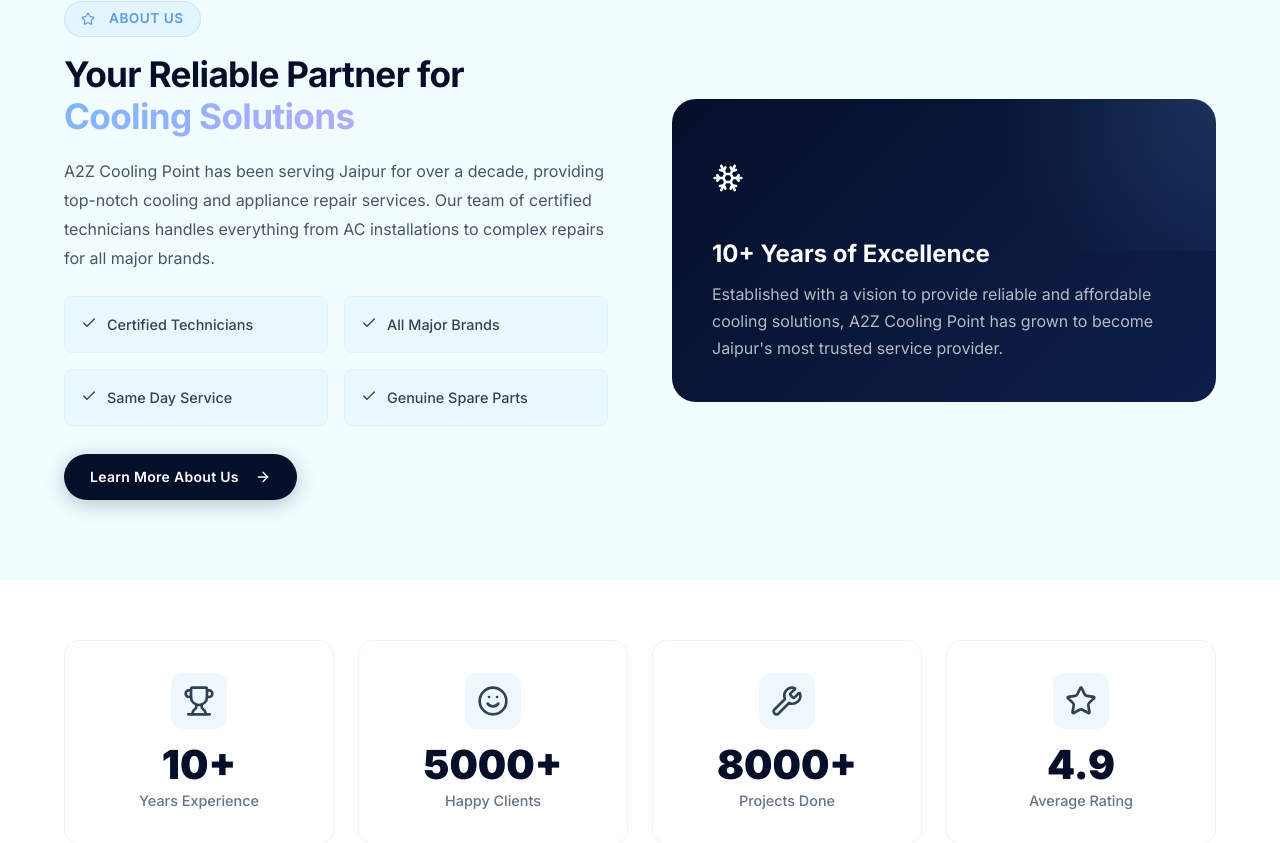
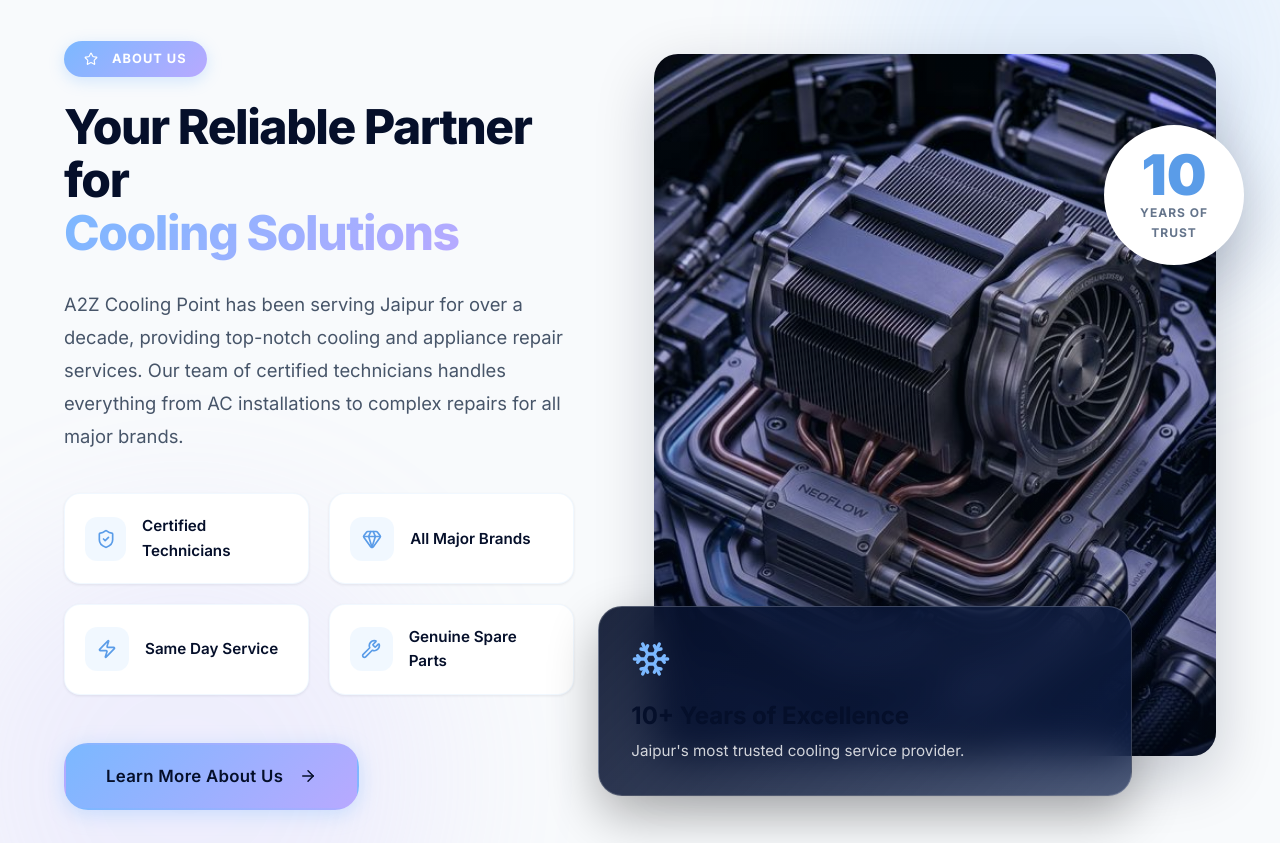
Before and after one commit to Eshbanoliver/a2z-cooling-website-showcase, a React (Vite) app: page / in a window 1280 px wide. Shown: the part 879-1722 px from the top of the page. Built offline with nearby package versions, Linux system fonts and the light colour scheme.

Commit message:
home about us

```diff
--- a/src/index.css
+++ b/src/index.css
@@ -762,92 +762,223 @@
 }
 
 /* ===== ABOUT PREVIEW ===== */
+.about-preview-section {
+  position: relative;
+  overflow: hidden;
+  padding: 120px 0;
+  background: var(--gray-50);
+}
+
+.section-blob {
+  position: absolute;
+  width: 500px;
+  height: 500px;
+  filter: blur(80px);
+  border-radius: 100%;
+  pointer-events: none;
+  opacity: 0.15;
+}
+
+.section-blob-1 {
+  top: -10%;
+  right: -5%;
+  background: var(--blue);
+}
+
+.section-blob-2 {
+  bottom: -10%;
+  left: -5%;
+  background: var(--lavender);
+}
+
 .about-preview {
   display: grid;
+  grid-template-columns: 1fr 1.1fr;
+  gap: 80px;
+  align-items: center;
+}
+
+.badge-vibrant {
+  display: inline-flex;
+  align-items: center;
+  gap: 8px;
+  padding: 8px 20px;
+  background: var(--gradient-blue);
+  color: var(--white);
+  border-radius: 100px;
+  font-size: 0.8rem;
+  font-weight: 700;
+  text-transform: uppercase;
+  letter-spacing: 1px;
+  margin-bottom: 24px;
+  box-shadow: 0 4px 15px rgba(123, 184, 255, 0.3);
+}
+
+.title-huge {
+  font-size: 3rem;
+  font-weight: 800;
+  line-height: 1.1;
+  margin-bottom: 28px;
+  letter-spacing: -0.03em;
+  color: var(--navy);
+}
+
+.description-lg {
+  font-size: 1.15rem;
+  line-height: 1.8;
+  color: var(--gray-600);
+  margin-bottom: 40px;
+}
+
+.about-features-vident {
+  display: grid;
   grid-template-columns: 1fr 1fr;
-  gap: 64px;
-  align-items: center;
-}
-
-.about-preview-content .badge {
-  display: inline-flex;
-  align-items: center;
-  gap: 8px;
-  padding: 6px 16px;
-  background: rgba(123, 184, 255, 0.12);
-  border: 1px solid rgba(123, 184, 255, 0.25);
-  border-radius: 100px;
-  font-size: 0.85rem;
+  gap: 20px;
+  margin-bottom: 48px;
+}
+
+.about-feature-item {
+  display: flex;
+  align-items: center;
+  gap: 16px;
+  padding: 20px;
+  background: var(--white);
+  border-radius: var(--radius-lg);
+  box-shadow: var(--shadow-sm);
+  transition: var(--transition);
+  border: 1px solid rgba(123, 184, 255, 0.1);
+}
+
+.about-feature-item:hover {
+  transform: translateY(-5px);
+  box-shadow: var(--shadow-md);
+  border-color: var(--blue);
+}
+
+.about-feature-item-icon {
+  width: 44px;
+  height: 44px;
+  background: rgba(123, 184, 255, 0.1);
+  color: var(--blue-dark);
+  display: flex;
+  align-items: center;
+  justify-content: center;
+  border-radius: 12px;
+  transition: var(--transition);
+}
+
+.about-feature-item:hover .about-feature-item-icon {
+  background: var(--blue-dark);
+  color: var(--white);
+}
+
+.about-feature-item-text {
   font-weight: 600;
-  color: var(--blue-dark);
-  margin-bottom: 16px;
-  text-transform: uppercase;
-  letter-spacing: 0.5px;
-}
-
-.about-preview-content h2 {
-  font-size: 2.2rem;
-  margin-bottom: 20px;
-  letter-spacing: -0.02em;
-}
-
-.about-preview-content p {
-  color: var(--gray-600);
-  line-height: 1.8;
-  margin-bottom: 16px;
-}
-
-.about-preview-image {
+  color: var(--navy);
+  font-size: 0.95rem;
+}
+
+.about-preview-visual {
   position: relative;
-}
-
-.about-preview-card {
-  padding: 40px;
-  background: var(--gradient-navy);
+  padding-bottom: 40px;
+}
+
+.about-main-image {
+  position: relative;
   border-radius: var(--radius-xl);
-  color: var(--white);
-  position: relative;
   overflow: hidden;
-}
-
-.about-preview-card::before {
-  content: '';
-  position: absolute;
-  top: -50%;
-  right: -50%;
+  box-shadow: var(--shadow-xl);
+  aspect-ratio: 4/5;
+}
+
+.about-main-image img {
   width: 100%;
   height: 100%;
-  background: radial-gradient(circle, rgba(123, 184, 255, 0.15), transparent 70%);
-}
-
-.about-card-icon {
-  font-size: 3rem;
-  margin-bottom: 24px;
-  position: relative;
-  z-index: 1;
-}
-
-.about-card-title {
+  object-fit: cover;
+  transition: var(--transition-slow);
+}
+
+.about-preview-visual:hover .about-main-image img {
+  transform: scale(1.05);
+}
+
+.image-overlay-vibrant {
+  position: absolute;
+  inset: 0;
+  background: linear-gradient(to top, rgba(5, 15, 42, 0.4) 0%, transparent 100%);
+}
+
+.about-floating-card {
+  position: absolute;
+  bottom: 0;
+  left: -10%;
+  right: 15%;
+  padding: 32px;
+  border-radius: var(--radius-xl);
+  z-index: 2;
+  backdrop-filter: blur(20px);
+  -webkit-backdrop-filter: blur(20px);
+  border: 1px solid rgba(255, 255, 255, 0.2);
+  color: var(--white);
+  box-shadow: 0 20px 50px rgba(0, 0, 0, 0.3);
+}
+
+.glass-vibrant {
+  background: linear-gradient(135deg, rgba(5, 15, 42, 0.9) 0%, rgba(13, 31, 74, 0.7) 100%);
+}
+
+.about-card-icon-huge {
+  margin-bottom: 16px;
+  color: var(--blue);
+}
+
+.about-floating-card h3 {
   font-size: 1.5rem;
   font-weight: 700;
-  color: var(--white);
-  margin-bottom: 12px;
-  position: relative;
-  z-index: 1;
-}
-
-.about-card-text {
-  color: rgba(255, 255, 255, 0.7);
-  line-height: 1.7;
-  position: relative;
-  z-index: 1;
-}
-
-.about-features {
-  display: grid;
-  grid-template-columns: 1fr 1fr;
-  gap: 16px;
-  margin-top: 24px;
+  margin-bottom: 8px;
+}
+
+.about-floating-card p {
+  opacity: 0.8;
+  font-size: 0.95rem;
+}
+
+.about-experience-badge {
+  position: absolute;
+  top: 10%;
+  right: -5%;
+  width: 140px;
+  height: 140px;
+  background: var(--white);
+  border-radius: 100%;
+  display: flex;
+  flex-direction: column;
+  align-items: center;
+  justify-content: center;
+  box-shadow: var(--shadow-xl);
+  z-index: 3;
+  animation: float 6s ease-in-out infinite;
+}
+
+.huge-number {
+  font-size: 3.5rem;
+  font-weight: 900;
+  line-height: 1;
+  color: var(--blue-dark);
+}
+
+.badge-text {
+  font-size: 0.75rem;
+  font-weight: 700;
+  text-transform: uppercase;
+  letter-spacing: 1px;
+  color: var(--gray-500);
+  text-align: center;
+}
+
+@keyframes float {
+  0%, 100% { transform: translateY(0); }
+  50% { transform: translateY(-20px); }
 }
 
 .about-feature {
--- a/src/pages/Home.tsx
+++ b/src/pages/Home.tsx
@@ -10,6 +10,7 @@
 import hero1 from '../assets/hero-1.jpg'
 import hero2 from '../assets/hero-2.jpg'
 import hero3 from '../assets/hero-3.jpg'
+import aboutImg from '../assets/about-img.jpg'
 
 const HERO_SLIDES = [
   {
@@ -126,54 +127,63 @@
       </section>
 
       {/* ===== ABOUT PREVIEW ===== */}
-      <section className="section section-ice" id="about-preview">
+      <section className="section about-preview-section" id="about-preview">
+        <div className="section-blob section-blob-1" />
+        <div className="section-blob section-blob-2" />
+
         <div className="container">
           <FadeInSection>
             <div className="about-preview">
               <div className="about-preview-content">
-                <span className="badge">
+                <span className="badge badge-vibrant">
                   <DynamicIcon name="star" size={14} style={{ marginRight: '6px' }} />
                   About Us
                 </span>
-                <h2>Your Reliable Partner for<br /><span className="gradient-text">Cooling Solutions</span></h2>
-                <p>
+                <h2 className="title-huge">Your Reliable Partner for<br /><span className="gradient-text">Cooling Solutions</span></h2>
+                <p className="description-lg">
                   A2Z Cooling Point has been serving Jaipur for over a decade, providing
                   top-notch cooling and appliance repair services. Our team of certified
                   technicians handles everything from AC installations to complex repairs
                   for all major brands.
                 </p>
-                <div className="about-features">
+                <div className="about-features-vident">
                   {[
-                    'Certified Technicians',
-                    'All Major Brands',
-                    'Same Day Service',
-                    'Genuine Spare Parts'
-                  ].map((text) => (
-                    <div className="about-feature" key={text}>
-                      <span className="about-feature-icon">
-                        <DynamicIcon name="check" size={16} />
+                    { text: 'Certified Technicians', icon: 'shield-check' },
+                    { text: 'All Major Brands', icon: 'gem' },
+                    { text: 'Same Day Service', icon: 'bolt' },
+                    { text: 'Genuine Spare Parts', icon: 'wrench' }
+                  ].map((item) => (
+                    <div className="about-feature-item" key={item.text}>
+                      <span className="about-feature-item-icon">
+                        <DynamicIcon name={item.icon} size={20} />
                       </span>
-                      <span className="about-feature-text">{text}</span>
+                      <span className="about-feature-item-text">{item.text}</span>
                     </div>
                   ))}
                 </div>
-                <div style={{ marginTop: '28px' }}>
-                  <Link to="/about" className="btn btn-navy btn-sm">
-                    Learn More About Us <DynamicIcon name="arrow-right" size={16} style={{ marginLeft: '8px' }} />
+                <div className="about-cta-wrapper">
+                  <Link to="/about" className="btn btn-primary btn-lg">
+                    Learn More About Us <DynamicIcon name="arrow-right" size={18} style={{ marginLeft: '8px' }} />
                   </Link>
                 </div>
               </div>
-              <div className="about-preview-image">
-                <div className="about-preview-card">
-                  <div className="about-card-icon">
-                    <DynamicIcon name="snowflake" size={32} />
+              <div className="about-preview-visual">
+                <div className="about-main-image">
+                  <img src={aboutImg} alt="Precision Cooling Tech" />
+                  <div className="image-overlay-vibrant" />
+                </div>
+                <div className="about-floating-card glass-vibrant">
+                  <div className="about-card-icon-huge">
+                    <DynamicIcon name="snowflake" size={40} />
                   </div>
-                  <h3 className="about-card-title">10+ Years of Excellence</h3>
-                  <p className="about-card-text">
-                    Established with a vision to provide reliable and affordable cooling
-                    solutions, A2Z Cooling Point has grown to become Jaipur's most trusted
-                    service provider.
+                  <h3>10+ Years of Excellence</h3>
+                  <p>
+                    Jaipur's most trusted cooling service provider.
                   </p>
+                </div>
+                <div className="about-experience-badge">
+                  <span className="huge-number">10</span>
+                  <span className="badge-text">Years of<br />Trust</span>
                 </div>
               </div>
             </div>
```
Also changed, not shown: src/assets/about-img.jpg (added).
